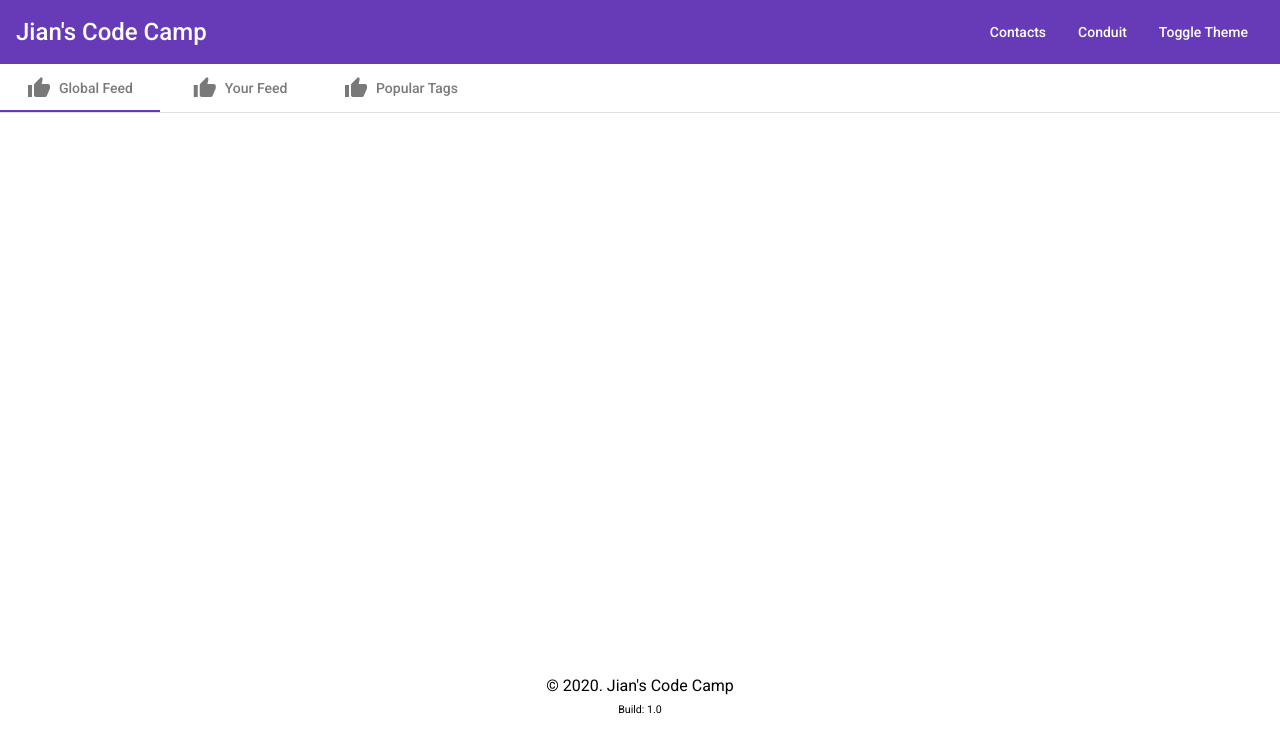
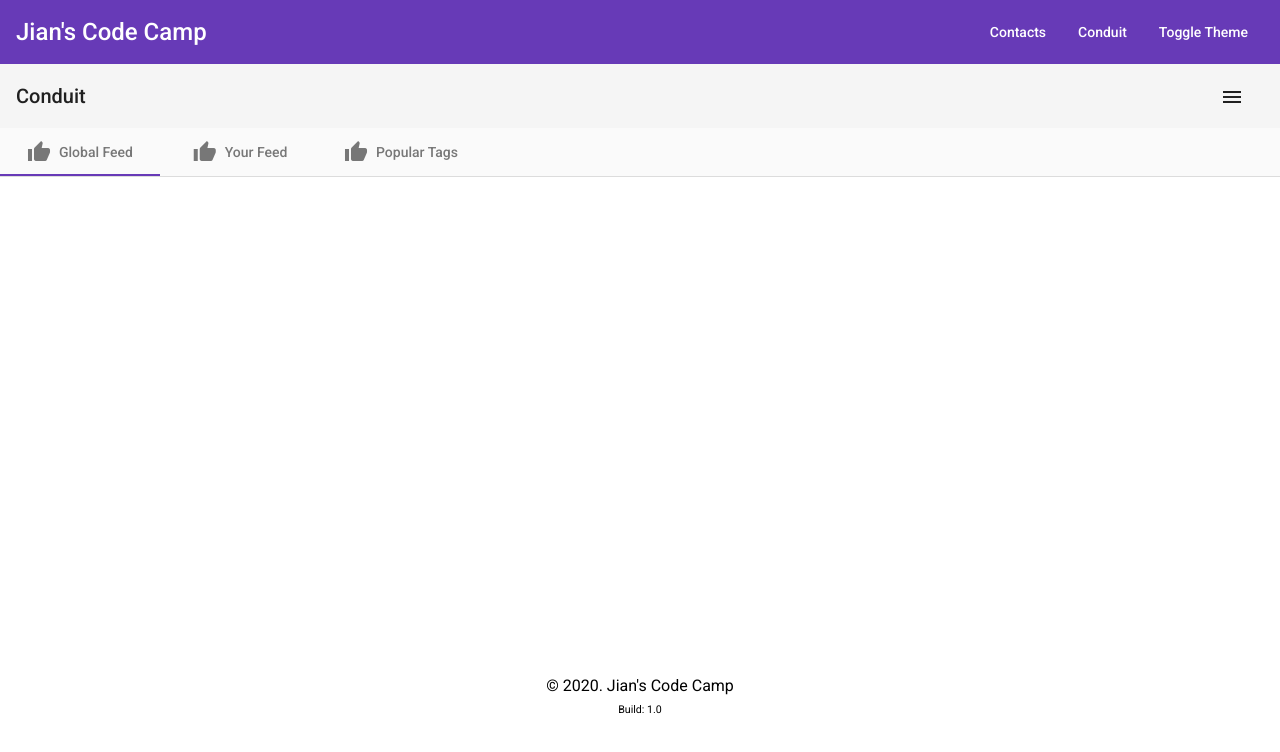
Before and after one commit to iJianHuang/angular-realworld, an Angular app: page /conduit in a window 1280 px wide. Shown: the top 752 px of the page. Built offline with nearby package versions, Linux system fonts and the light colour scheme; no server answers.

Commit message:
add conduit toolbar and use drawer to contain tabs

```diff
--- /dev/null
+++ b/src/app/conduit/components/conduit-toolbar/conduit-toolbar.component.html
@@ -0,0 +1,11 @@
+<mat-toolbar color="basic">
+    <span>Conduit</span>
+    <span class="spacer"></span>
+
+    <button mat-button [matMenuTriggerFor]="menu">
+      <mat-icon>menu</mat-icon>
+    </button>
+    <mat-menu #menu="matMenu">
+      <button mat-menu-item>menu 1</button>
+    </mat-menu>
+  </mat-toolbar>
--- /dev/null
+++ b/src/app/conduit/components/conduit-toolbar/conduit-toolbar.component.ts
@@ -0,0 +1,15 @@
+import { Component, OnInit } from '@angular/core';
+
+@Component({
+  selector: 'app-conduit-toolbar',
+  templateUrl: './conduit-toolbar.component.html',
+  styleUrls: ['./conduit-toolbar.component.scss']
+})
+export class ConduitToolbarComponent implements OnInit {
+
+  constructor() { }
+
+  ngOnInit(): void {
+  }
+
+}
--- a/src/app/conduit/components/global-feed/global-feed.component.scss
+++ b/src/app/conduit/components/global-feed/global-feed.component.scss
@@ -1,7 +1,3 @@
 .wrapper {
   margin: 25px;
 }
-
-.global-feed-article-title {
-
-}
--- a/src/app/conduit/conduit-app.component.html
+++ b/src/app/conduit/conduit-app.component.html
@@ -1,7 +1,9 @@
 <div class="main-content-container">
+  <app-conduit-toolbar></app-conduit-toolbar>
 
+  <mat-drawer-container>
+    <mat-drawer-content>
       <mat-tab-group>
-
         <mat-tab>
           <ng-template mat-tab-label>
             <mat-icon class="example-tab-icon">thumb_up</mat-icon>
@@ -29,6 +31,12 @@
           </p>
         </mat-tab>
       </mat-tab-group>
+    </mat-drawer-content>
+  </mat-drawer-container>
+  <div>
+
+  </div>
+
 
 
 </div>
--- a/src/app/conduit/conduit.module.ts
+++ b/src/app/conduit/conduit.module.ts
@@ -12,6 +12,7 @@ import { SharedModule } from '../shared/shared.module'
 import { ConduitAppComponent } from './conduit-app.component';
 import { GlobalFeedComponent } from './components/global-feed/global-feed.component';
 import { YourFeedComponent } from './components/your-feed/your-feed.component';
+import { ConduitToolbarComponent } from './components/conduit-toolbar/conduit-toolbar.component';
 
 const routes: Routes = [
   { path: '', component: ConduitAppComponent },
@@ -19,7 +20,7 @@ const routes: Routes = [
 ];
 
 @NgModule({
-  declarations: [ConduitAppComponent, GlobalFeedComponent, YourFeedComponent],
+  declarations: [ConduitAppComponent, GlobalFeedComponent, YourFeedComponent, ConduitToolbarComponent],
   imports: [
     //CommonModule,
     //HttpClientModule,
```
Also changed, not shown: src/app/conduit/components/global-feed/global-feed.component.html (+7 -6 lines), src/app/conduit/components/conduit-toolbar/conduit-toolbar.component.scss (added), src/app/conduit/conduit-app.component.scss (line endings or trailing spaces). Lines whose indentation alone changed are shown as unchanged.
